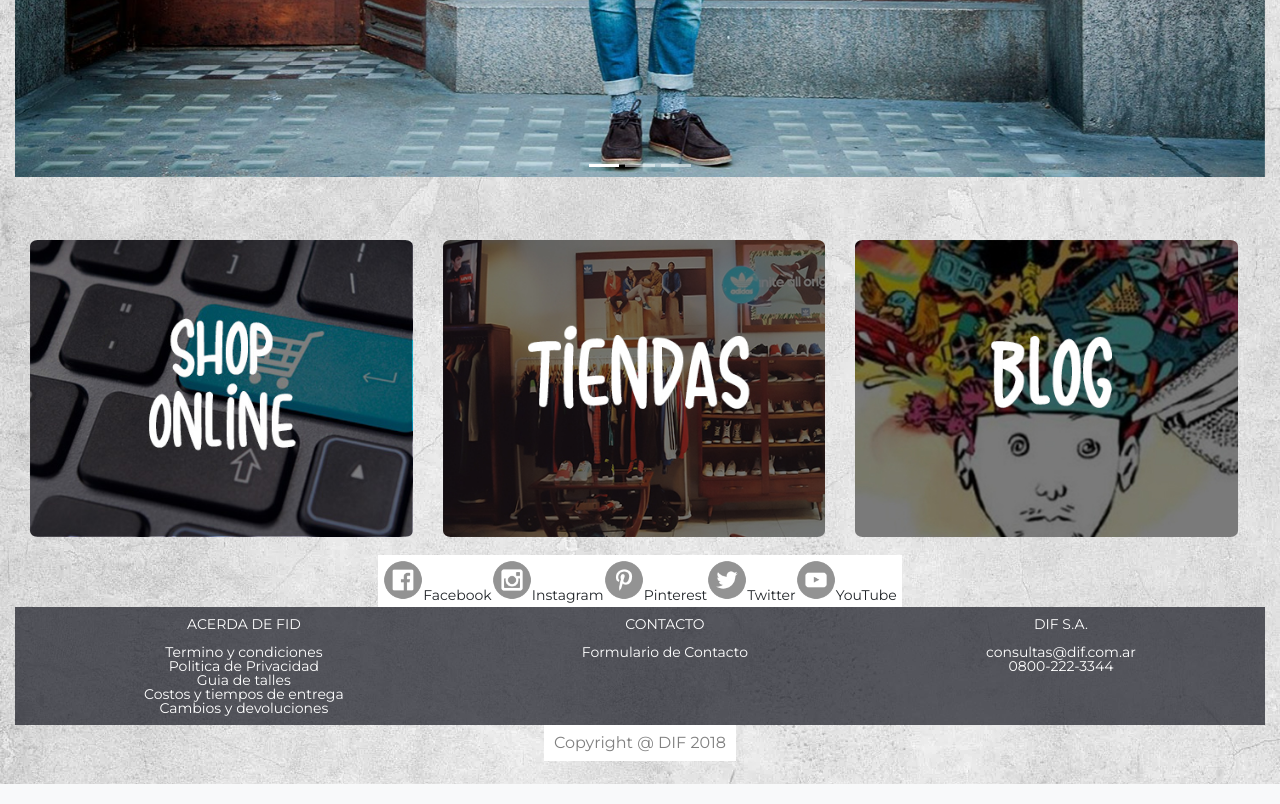
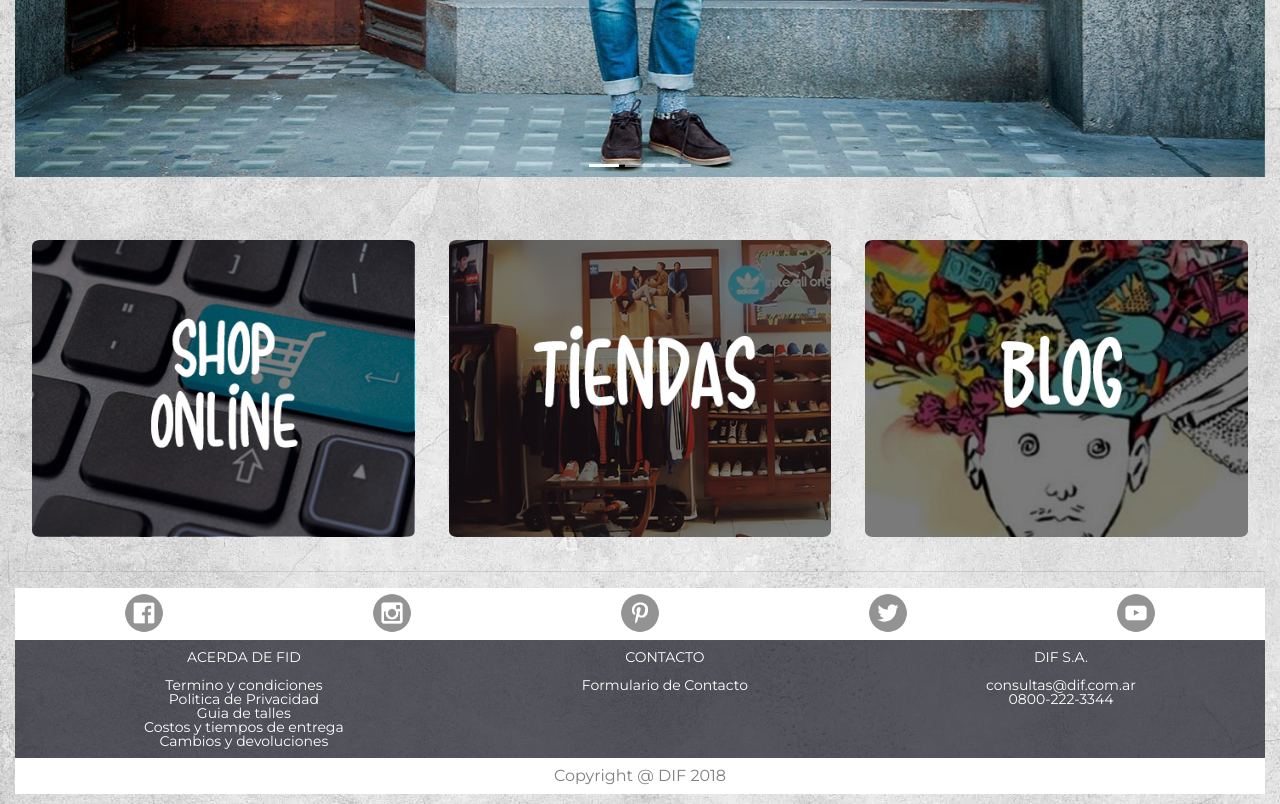
Before and after one commit to daniobiols/FID, a PHP site: page /index.php in a window 1280 px wide. Shown: the part 635-1439 px from the top of the page. Run offline with PHP 8.4, Linux system fonts and the light colour scheme.

Commit message:
Correcciones 1er Sprint

```diff
--- a/css/styles.css
+++ b/css/styles.css
@@ -269,6 +269,13 @@
 
 /* -------------------------------------------------------------FOOTER*/
 
+.main-header{
+  margin-top: 10px;
+  width: 100%;
+  background-color: transparent;
+  text-align: center;
+}
+
 .pie_pagina{
 	width: 100%;
 	background-color : rgba(22, 24, 34, 0.7);
--- a/footer.php
+++ b/footer.php
@@ -1,4 +1,5 @@
 <!--Pie de pagina-->
+<div class="main-footer">
   <div class="footer-smedia-bc">
     <ul class=" footer-smedia">
       <li><img class="footer-img"src="./images/Facebook.png" alt=""></li>
@@ -10,11 +11,11 @@
   </div>
   <div class="footer-media-bc">
     <ul class=" footer-smedia">
-    <li><img class="footer-img"src="./images/Facebook.png" alt="">Facebook</li>
-    <li><img class="footer-img"src="./images/Instagram.png" alt="">Instagram</li>
-    <li><img class="footer-img"src="./images/Pinterest.png" alt="">Pinterest</li>
-    <li><img class="footer-img"src="./images/Twitter.png" alt="">Twitter</li>
-    <li><img class="footer-img"src="./images/YouTube.png" alt="">YouTube</li>
+      <li><img class="footer-img"src="./images/Facebook.png" alt=""></li>
+      <li><img class="footer-img"src="./images/Instagram.png" alt=""></li>
+      <li><img class="footer-img"src="./images/Pinterest.png" alt=""></li>
+      <li><img class="footer-img"src="./images/Twitter.png" alt=""></li>
+      <li><img class="footer-img"src="./images/YouTube.png" alt=""></li>
     </ul>
   </div>
   <footer class="fuente-pie pie_pagina">
@@ -48,3 +49,4 @@
   <div class="copyright">
     <p>Copyright @ DIF 2018</p>
   </div>
+</div>
--- a/navbar2.php
+++ b/navbar2.php
@@ -1,7 +1,3 @@
-<!-- <div class=" clase logo-mobile col-lg-2 col-md-2 col-sm-5 col-xs-4">
-  <a href="index.php"><img src="images/LOGO.png" alt=""></a>
-</div> -->
-
 <nav class=" clase row nav-color navbar navbar-expand-lg navbar-light bg-light">
   <!--Logo-->
   <div class="logo col-lg-2 col-md-2 col-sm-5 col-xs-4">
@@ -22,10 +18,10 @@
             <a class="nav-link fuente" href="productos.php">SHOP ONLINE</a>
           </li>
           <li class="nav-item">
-            <a class="nav-link fuente" href="preguntas_frecuentes.php">TIENDAS</a>
+            <a class="nav-link fuente" href="">TIENDAS</a>
           </li>
           <li class="nav-item">
-            <a class="nav-link fuente" href="preguntas_frecuentes.php">BLOG</a>
+            <a class="nav-link fuente" href="">BLOG</a>
           </li>
           <li class="nav-item">
             <a class="nav-link fuente" href="preguntas_frecuentes.php">PREGUNTAS FRECUENTES</a>
```
Also changed, not shown: index.php (+2 -38 lines), OLD/navbar.php (renamed from navbar.php). Lines whose indentation alone changed are shown as unchanged.
